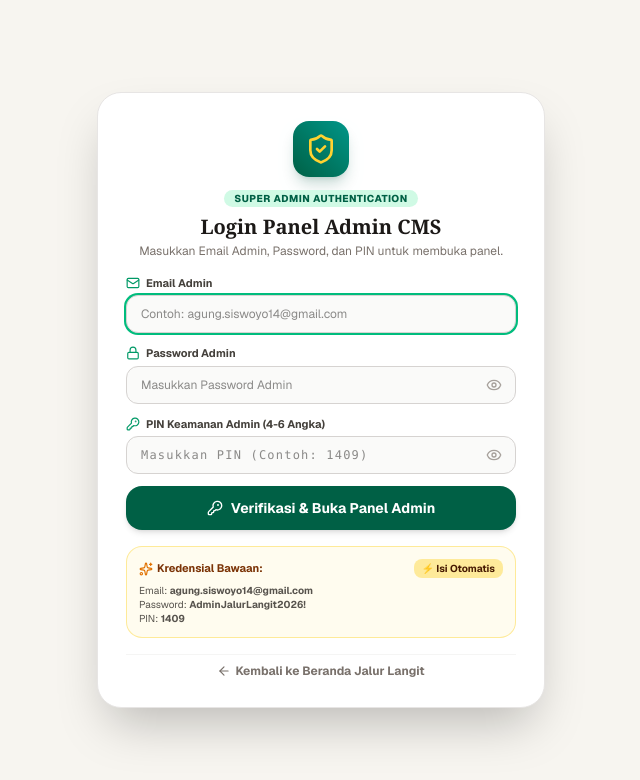
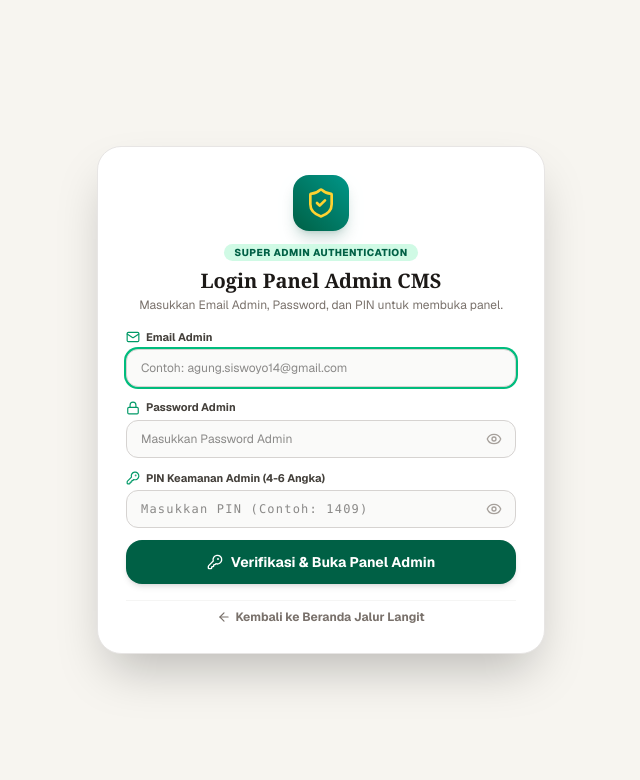
Before and after one commit to wildanishaq31-spec/jalur-langit-app, a Next.js app: page /panel-admin in a window 1280 px wide. Shown: the top 780 px of the page, without its empty margins (319-959 px from the left). Built offline with nearby package versions, Linux system fonts and the light colour scheme.

Commit message:
fix(security): remove auto-fill hint from admin login and encrypt stored password

```diff
--- a/src/app/panel-admin/page.tsx
+++ b/src/app/panel-admin/page.tsx
@@ -41,6 +41,7 @@ import {
   RefreshCw
 } from 'lucide-react';
 import { useAuthStore } from '@/store/useAuthStore';
+import { decryptPassword } from '@/utils/cryptoUtils';
 import { UserTier, TIER_CONFIG, AuthUser } from '@/types/auth';
 import PackageSalesBarChart from '@/components/admin/PackageSalesBarChart';
 import ActiveUsersCard, { ActivityFilterType } from '@/components/admin/ActiveUsersCard';
@@ -151,14 +152,15 @@ export default function PanelAdminPage() {
   useEffect(() => {
     if (adminCredentials) {
       setSettingEmail(adminCredentials.email || 'agung.siswoyo14@gmail.com');
-      setSettingPassword(adminCredentials.password || 'AdminJalurLangit2026!');
-      setSettingPasswordConfirm(adminCredentials.password || 'AdminJalurLangit2026!');
+      const decryptedPwd = decryptPassword(adminCredentials.password || 'AdminJalurLangit2026!');
+      setSettingPassword(decryptedPwd);
+      setSettingPasswordConfirm(decryptedPwd);
       setSettingPin(adminCredentials.pin || '1409');
       setSettingPinConfirm(adminCredentials.pin || '1409');
 
       // Default live tester values
       setTestEmail(adminCredentials.email || 'agung.siswoyo14@gmail.com');
-      setTestPassword(adminCredentials.password || 'AdminJalurLangit2026!');
+      setTestPassword(decryptedPwd);
       setTestPin(adminCredentials.pin || '1409');
     }
   }, [adminCredentials]);
@@ -183,14 +185,6 @@ export default function PanelAdminPage() {
       setErrorField(result.errorType || null);
     }
     setIsSubmittingLogin(false);
-  };
-
-  const handleFillDefaultCredentials = () => {
-    setAdminEmailInput(adminCredentials?.email || 'agung.siswoyo14@gmail.com');
-    setAdminPasswordInput(adminCredentials?.password || 'AdminJalurLangit2026!');
-    setAdminPinInput(adminCredentials?.pin || '1409');
-    setLoginError(null);
-    setErrorField(null);
   };
 
   const handleSaveAdminSettings = (e: React.FormEvent) => {
@@ -633,28 +627,6 @@ export default function PanelAdminPage() {
                 <span>Verifikasi &amp; Buka Panel Admin</span>
               </button>
             </form>
-
-            {/* Quick Fill Default Hint Box */}
-            <div className="p-3 rounded-2xl bg-amber-50/80 dark:bg-amber-950/20 border border-amber-200/80 dark:border-amber-800/40 text-[11px] text-amber-900 dark:text-amber-200 space-y-1.5">
-              <div className="flex items-center justify-between">
-                <span className="font-bold flex items-center gap-1">
-                  <Sparkles className="w-3.5 h-3.5 text-amber-600 dark:text-amber-400" />
-                  <span>Kredensial Bawaan:</span>
-                </span>
-                <button
-                  type="button"
-                  onClick={handleFillDefaultCredentials}
-                  className="px-2 py-0.5 rounded-lg bg-amber-200/80 dark:bg-amber-900/60 hover:bg-amber-300 text-[10px] font-bold text-amber-950 dark:text-amber-200 transition-all cursor-pointer"
-                >
-                  ⚡ Isi Otomatis
-                </button>
-              </div>
-              <p className="text-[10px] leading-snug text-stone-600 dark:text-stone-400">
-                Email: <b>{adminCredentials?.email || 'agung.siswoyo14@gmail.com'}</b><br />
-                Password: <b>{adminCredentials?.password || 'AdminJalurLangit2026!'}</b><br />
-                PIN: <b>{adminCredentials?.pin || '1409'}</b>
-              </p>
-            </div>
 
             {/* Shortcut ke Dashboard */}
             <div className="pt-2 border-t border-stone-100 dark:border-emerald-900/40 text-center">
@@ -1722,7 +1694,7 @@ export default function PanelAdminPage() {
                           <label className="text-xs font-bold text-stone-800 dark:text-stone-200 flex items-center justify-between">
                             <span className="flex items-center gap-1.5">
                               <KeyRound className="w-4 h-4 text-emerald-600" />
-                              <span>3. PIN Keamanan Baru (4-6 Digit) *</span>
+                              <span>3. PIN Keamanan Baru (Format Teks/Angka, Contoh: 1409) *</span>
                             </span>
                           </label>
                           <div className="relative">
@@ -1759,7 +1731,7 @@ export default function PanelAdminPage() {
                               required
                               value={settingPinConfirm}
                               onChange={(e) => setSettingPinConfirm(e.target.value)}
-                              placeholder="Ketik ulang PIN baru"
+                              placeholder="Ketik ulang PIN baru (Contoh: 1409)"
                               className={`w-full pl-4 pr-10 py-2.5 rounded-xl bg-stone-50 dark:bg-emerald-900/30 border text-xs sm:text-sm text-stone-900 dark:text-stone-100 font-mono tracking-widest focus:outline-none focus:ring-2 ${
                                 settingPin && settingPinConfirm && settingPin.trim() !== settingPinConfirm.trim()
                                   ? 'border-rose-400 focus:ring-rose-400'
--- a/src/store/useAuthStore.ts
+++ b/src/store/useAuthStore.ts
@@ -3,10 +3,11 @@
 import { create } from 'zustand';
 import { persist, createJSONStorage } from 'zustand/middleware';
 import { AuthUser, UserTier, TIER_CONFIG, AdminCredentials } from '@/types/auth';
+import { encryptPassword, decryptPassword } from '@/utils/cryptoUtils';
 
 export const DEFAULT_ADMIN_CREDENTIALS: AdminCredentials = {
   email: 'agung.siswoyo14@gmail.com',
-  password: 'AdminJalurLangit2026!',
+  password: encryptPassword('AdminJalurLangit2026!'),
   pin: '1409',
   lastUpdatedAt: '2026-11-23T00:00:00.000Z'
 };
@@ -110,13 +111,19 @@ export const useAuthStore = create<AuthState>()(
       adminCredentials: DEFAULT_ADMIN_CREDENTIALS,
 
       updateAdminCredentials: (creds) => {
-        set((state) => ({
-          adminCredentials: {
-            ...state.adminCredentials,
-            ...creds,
-            lastUpdatedAt: new Date().toISOString()
+        set((state) => {
+          const updatedCreds = { ...state.adminCredentials, ...creds };
+          // Pastikan password disimpan selalu dalam format terenkripsi (enc:...)
+          if (creds.password) {
+            updatedCreds.password = encryptPassword(creds.password);
           }
-        }));
+          return {
+            adminCredentials: {
+              ...updatedCreds,
+              lastUpdatedAt: new Date().toISOString()
+            }
+          };
+        });
       },
 
       resetAdminCredentials: () => {
@@ -143,8 +150,10 @@ export const useAuthStore = create<AuthState>()(
           };
         }
 
-        // 2. Verifikasi Password
+        // 2. Verifikasi Password (Support format terenkripsi & fallback data lama)
+        const decryptedStoredPassword = decryptPassword(current.password);
         const isPasswordValid = (
+          passwordInput === decryptedStoredPassword ||
           passwordInput === current.password ||
           passwordInput === 'AdminJalurLangit2026!' ||
           passwordInput === 'jalurlangit2026' ||
@@ -159,7 +168,17 @@ export const useAuthStore = create<AuthState>()(
           };
         }
 
-        // 3. Verifikasi PIN Keamanan
+        // Jika password di storage sebelumnya belum terenkripsi, upgrade secara otomatis ke format terenkripsi
+        if (current.password && !current.password.startsWith('enc:')) {
+          set((state) => ({
+            adminCredentials: {
+              ...state.adminCredentials,
+              password: encryptPassword(current.password)
+            }
+          }));
+        }
+
+        // 3. Verifikasi PIN Keamanan (Format teks numerik, contoh: 1409)
         const isPinValid = (
           pinInput.trim() === current.pin.trim() ||
           pinInput.trim() === '1409'
--- a/src/types/auth.ts
+++ b/src/types/auth.ts
@@ -13,8 +13,8 @@ export interface AuthUser {
 
 export interface AdminCredentials {
   email: string;
-  password: string;
-  pin: string;
+  password: string; // Tersimpan dalam format heksadesimal terenkripsi (enc:...)
+  pin: string; // Format teks/angka (contoh: '1409')
   lastUpdatedAt?: string;
 }
 
--- /dev/null
+++ b/src/utils/cryptoUtils.ts
@@ -0,0 +1,52 @@
+/**
+ * Utilitas Enkripsi & Dekripsi Kredensial Admin Jalur Langit
+ *
+ * Mengamankan penyimpanan password admin agar tidak tersimpan dalam bentuk
+ * teks terbuka (plain-text) di localStorage peramban.
+ */
+
+const ENCRYPTION_SALT = 'JalurLangit_Admin_Vault_2026';
+
+/**
+ * Enkripsi string teks terbuka menjadi string terenkripsi berformat heksadesimal dengan awalan 'enc:'.
+ */
+export function encryptPassword(plainText: string): string {
+  if (!plainText) return '';
+  if (plainText.startsWith('enc:')) return plainText; // Sudah terenkripsi
+
+  const saltLen = ENCRYPTION_SALT.length;
+  let hexResult = '';
+  for (let i = 0; i < plainText.length; i++) {
+    const charCode = plainText.charCodeAt(i);
+    const saltCode = ENCRYPTION_SALT.charCodeAt(i % saltLen);
+    const encryptedByte = (charCode ^ saltCode) + 13;
+    hexResult += encryptedByte.toString(16).padStart(4, '0');
+  }
+  return `enc:${hexResult}`;
+}
+
+/**
+ * Dekripsi string terenkripsi kembali ke teks asli.
+ * Jika input belum berawalan 'enc:' (misal data lama), kembalikan apa adanya (backward compatibility).
+ */
+export function decryptPassword(cipherText: string): string {
+  if (!cipherText) return '';
+  if (!cipherText.startsWith('enc:')) return cipherText; // Fallback plain text
+
+  try {
+    const rawHex = cipherText.slice(4);
+    const saltLen = ENCRYPTION_SALT.length;
+    let result = '';
+
+    for (let i = 0, charIndex = 0; i < rawHex.length; i += 4, charIndex++) {
+      const hexChunk = rawHex.slice(i, i + 4);
+      const encryptedByte = parseInt(hexChunk, 16);
+      if (isNaN(encryptedByte)) return cipherText;
+      const charCode = (encryptedByte - 13) ^ ENCRYPTION_SALT.charCodeAt(charIndex % saltLen);
+      result += String.fromCharCode(charCode);
+    }
+    return result;
+  } catch {
+    return cipherText;
+  }
+}
```
Also changed, not shown: 1 other file (tests, documents, lock files or other folders).
